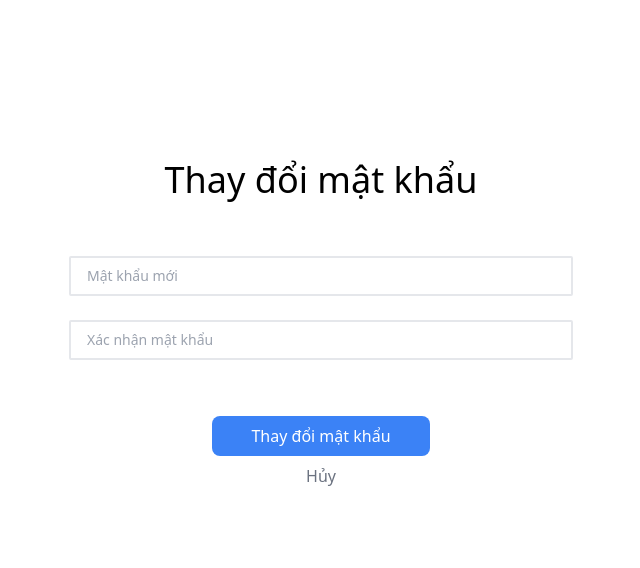
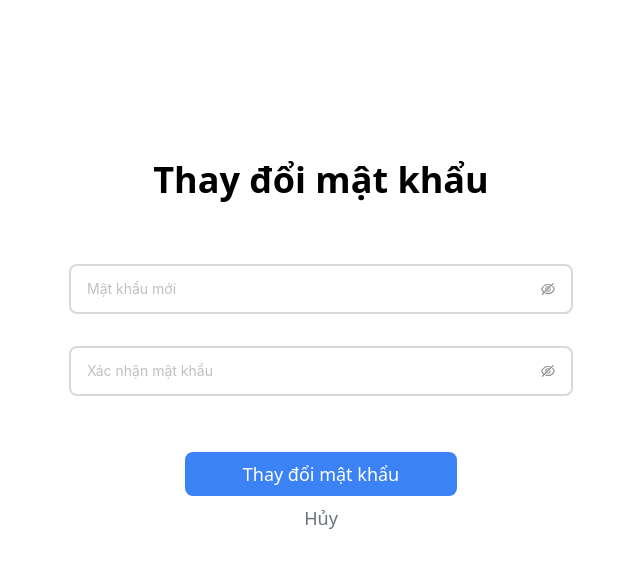
Before and after one commit to nhihuyn/mrpie, a React (Create React App) app: page / in a window 1280 px wide. Shown: the top 568 px of the page, without its empty margins (319-959 px from the left). Built offline with nearby package versions, Linux system fonts and the light colour scheme.

Commit message:
fea:P03 commit Change Passwd page

```diff
--- a/src/components/common/ChangePasswd/ChangePasswd.tsx
+++ b/src/components/common/ChangePasswd/ChangePasswd.tsx
@@ -1,6 +1,6 @@
 import React, { useState } from 'react';
-import { Alert } from 'antd';
-import { ExclamationCircleOutlined, CheckCircleOutlined } from '@ant-design/icons';
+import { Alert, Input } from 'antd';
+import { ExclamationCircleOutlined, CheckCircleOutlined, EyeInvisibleOutlined, EyeTwoTone } from '@ant-design/icons';
 import { useTranslation } from 'react-i18next';
 import { motion } from 'framer-motion';
 
@@ -11,6 +11,7 @@ const ChangePasswd: React.FC = () => {
   const [confirmPassword, setConfirmPassword] = useState('');
   const [showAlert, setShowAlert] = useState(false);
   const [successAlert, setSuccessAlert] = useState(false);
+  const [showPassword, setShowPassword] = useState(false);
 
   const handleChangeNewPassword = (event: React.ChangeEvent<HTMLInputElement>) => {
     setNewPassword(event.target.value);
@@ -20,23 +21,23 @@ const ChangePasswd: React.FC = () => {
     setConfirmPassword(event.target.value);
   };
 
+  const handleTogglePasswordVisibility = () => {
+    setShowPassword(!showPassword);
+  };
+
   const handleSubmit = (event: React.FormEvent<HTMLFormElement>) => {
     event.preventDefault();
     if (newPassword.trim() === '' || confirmPassword.trim() === '') {
-      // Nếu có ô input rỗng, hiển thị thông báo lỗi
       setShowAlert(true);
       setTimeout(() => {
         setShowAlert(false);
       }, 3000);
     } else if (newPassword === confirmPassword) {
-      // Thành công
       setSuccessAlert(true);
       setTimeout(() => {
         setSuccessAlert(false);
       }, 3000);
-      // Tiến hành thay đổi mật khẩu
     } else {
-      // Thất bại
       setShowAlert(true);
       setTimeout(() => {
         setShowAlert(false);
@@ -87,54 +88,54 @@ const ChangePasswd: React.FC = () => {
         </motion.div>
       )}
 
-      <p className="text-center text-3xl md:text-4xl mb-10">{t('ChangePassword')}</p>
-      <form onSubmit={handleSubmit} className="flex flex-col">
+      <h2 className="text-center font-bold sm:text-4xl text-2xl  mb-10">{t('ChangePassword')}</h2>
+      <form onSubmit={handleSubmit} className="flex flex-col text-sm">
         <div className={`form-group mt-4 mb-6 px-5 flex flex-col ${showAlert ? 'border-red-500' : ''}`}>
-          <input
-            type="password"
+          <label htmlFor="newPassword" className="block mb-2"></label>
+          <Input.Password
             id="newPassword"
             name="newPassword"
             value={newPassword}
             onChange={handleChangeNewPassword}
-            className={`w-full text-sm px-4 py-2 border-2 rounded-sm placeholder-gray-400 focus:outline-none focus:border-blue-500 ${showAlert ? 'border-red-500' : ''}`}
+            className={`w-full px-4 py-3 border-2 rounded-lg placeholder-gray-400 focus:outline-none focus:border-blue-500 ${showAlert ? 'border-red-500' : ''}`}
             placeholder={t('NewPassword')}
             minLength={7}
             maxLength={64}
-            // required
+            iconRender={visible => (visible ? <EyeTwoTone /> : <EyeInvisibleOutlined />)}
           />
           {showAlert && newPassword.trim() === '' && (
-            <p className="text-red-500 text-sm ml-3 ">{t('NewPasswordRequired')}</p>
+            <p className="text-sm font-semibold text-red-400 ">{t('NewPasswordRequired')}</p>
           )}
         </div>
         <div className={`form-group mb-6 px-5 flex flex-col ${showAlert ? 'border-red-500' : ''}`}>
-          <input
-            type="password"
+          <label htmlFor="confirmPassword" className="block mb-2"></label>
+          <Input.Password
             id="confirmPassword"
             name="confirmPassword"
             value={confirmPassword}
             onChange={handleChangeConfirmPassword}
-            className={`w-full text-sm px-4 py-2 border-2 rounded-sm placeholder-gray-400 focus:outline-none focus:border-blue-500 ${showAlert ? 'border-red-500' : ''}`}
+            className={`w-full px-4 py-3 border-2 rounded-lg placeholder-gray-400 focus:outline-none focus:border-blue-500 ${showAlert ? 'border-red-500' : ''}`}
             placeholder={t('ConfirmPassword')}
             minLength={7}
             maxLength={64}
-            // required
+            iconRender={visible => (visible ? <EyeTwoTone /> : <EyeInvisibleOutlined />)}
           />
           {showAlert && confirmPassword.trim() === '' && (
-            <p className="text-red-500 text-sm ml-3">{t('ConfirmPasswordRequired')}</p>
+            <p className="text-sm font-semibold text-red-400 ">{t('ConfirmPasswordRequired')}</p>
           )}
           {showAlert && newPassword.trim() !== '' && confirmPassword.trim() !== '' && newPassword !== confirmPassword && (
-            <p className="text-red-500 text-sm ml-3">{t('PasswordMismatch')}</p>
+            <p className="text-red-500 text-sm ">{t('PasswordMismatch')}</p>
           )}
         </div>
         <button
           type="submit"
-          className="w-1/2 md:w-2/5 text-base mt-8 mx-auto bg-blue-500 text-white py-2 rounded-lg transition duration-300 mb-2"
+          className="sm:w-full md:w-1/2 mt-8 mx-auto bg-blue-500 hover:bg-gray-500 text-white text-lg py-2 px-8 rounded-lg transition duration-300 mb-2"
         >
           {t('ChangePassword')}
         </button>
       </form>
       <div className="cancel-text text-center">
-        <p><a href="#" className="hover:text-gray-600 text-gray-500 text-base">{t('Cancel')}</a></p>
+        <p><a href="#" className="hover:text-gray-600 text-gray-500 text-lg ">{t('Cancel')}</a></p>
       </div>
     </div>
   );
```
